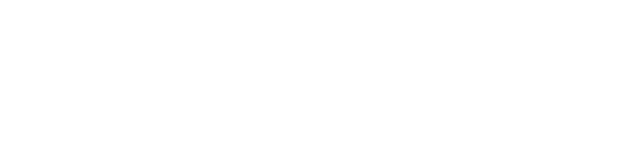
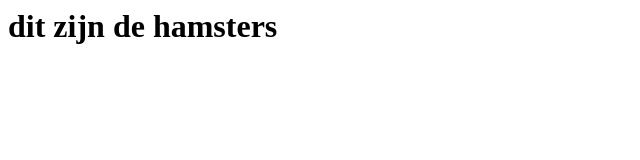
Before and after one commit to daantjebanaantje8/challenge-1, a plain HTML site: page index.html in a window 1280 px wide. Shown: the whole page, without its empty margins (0-640 px from the left). Drawn offline with Linux system fonts and the light colour scheme.

Commit message:
Update index.html

```diff
--- a/index.html
+++ b/index.html
@@ -4,4 +4,7 @@
 <head>
 	<title>hamsters</title>
 </head>
+<body>
+	<h1>dit zijn de hamsters</h1>
+</body>
 </html>
```
